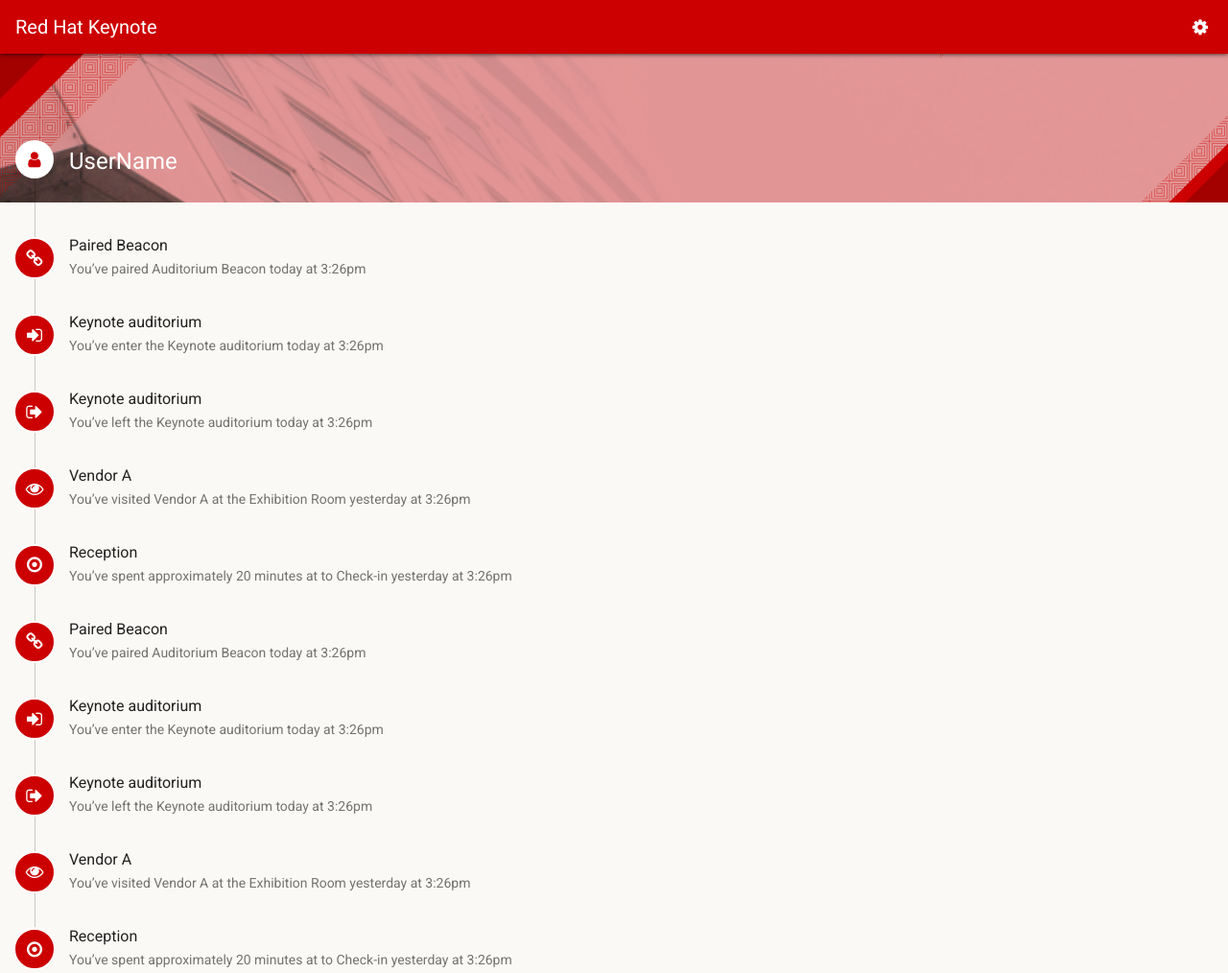
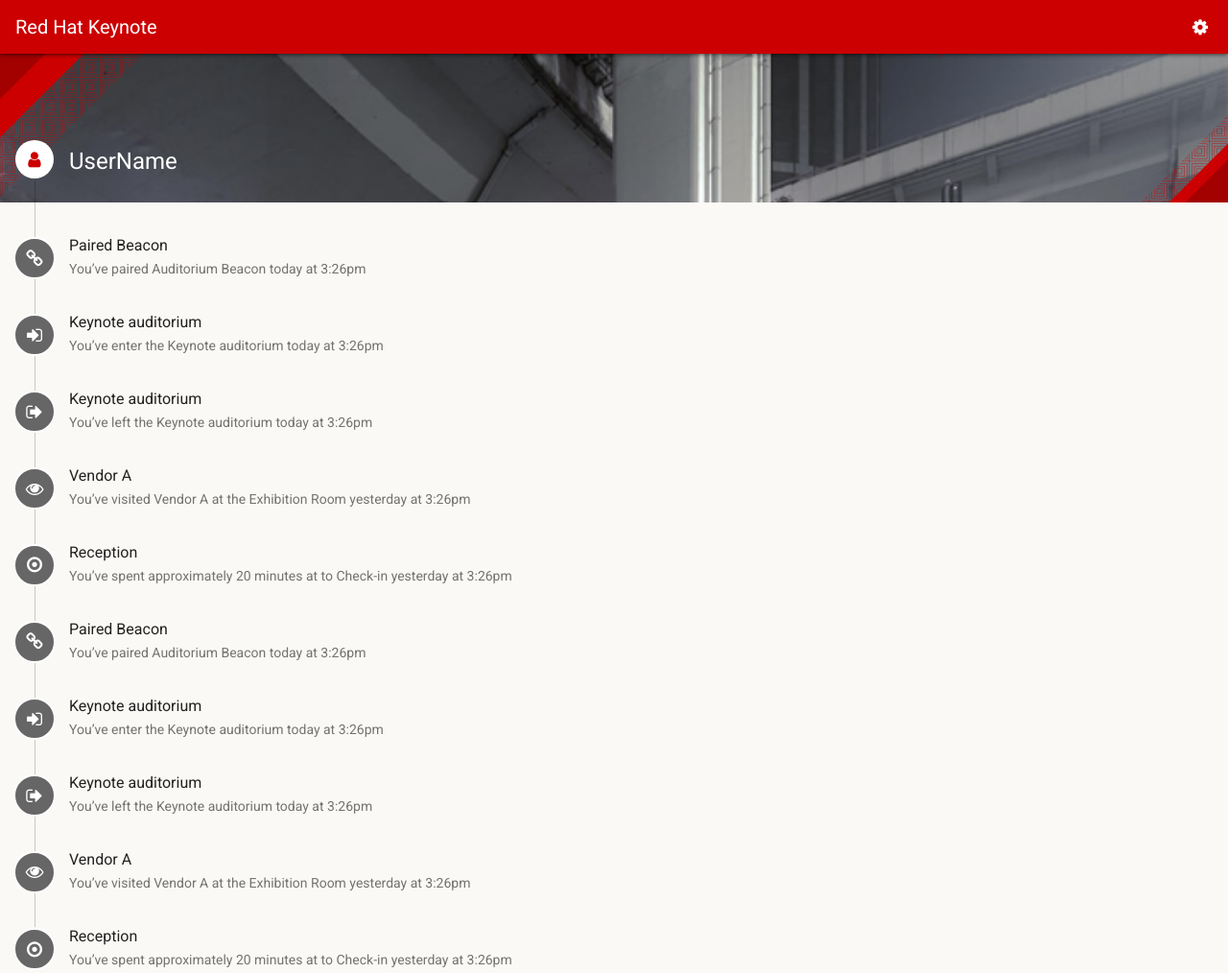
Before and after one commit to andresgalante/summitapp, a plain HTML site: page activity-log.html in a window 1280 px wide. Shown: the whole page at 96% size. Drawn offline with Linux system fonts and the light colour scheme.

Commit message:
changes image

```diff
--- a/less/styles.less
+++ b/less/styles.less
@@ -357,6 +357,7 @@ h5{
     width: 44px;
     line-height: 40px;
     background: @primary-color;
+    background: #666;
     color: @white-text;
     text-align: center;
     border-radius: 22px;
@@ -380,7 +381,7 @@ h5{
   }
 
     &.header{
-      background:url(../imgs/header-bg.png) no-repeat center top;
+      background:url(../imgs/header-bg.jpg) no-repeat center top;
       background-size: cover;
       margin: -20px -16px 20px -16px ;
       padding: 90px 16px 16px 16px;
```
Also changed, not shown: index.html (+1 -1 lines), css/styles.css, imgs/bg_home.jpg, imgs/header-bg.jpg (added).
